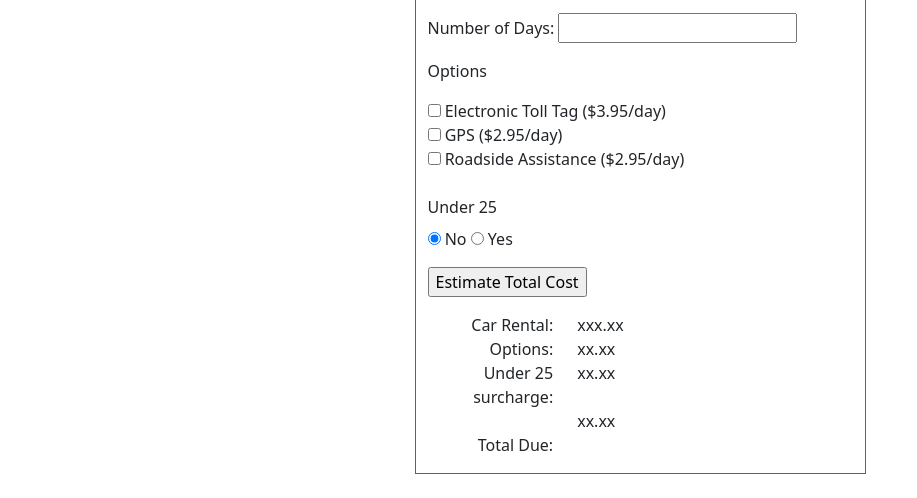
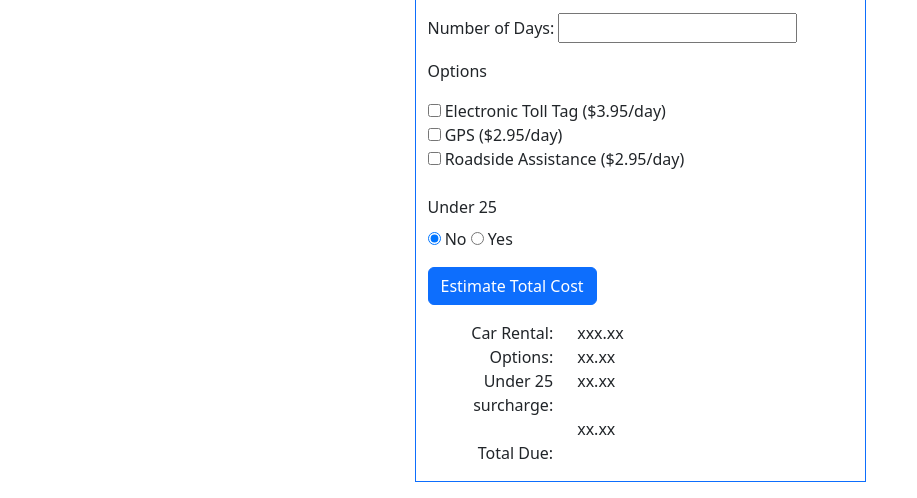
Before and after one commit to jpompey00/CarRental, a plain HTML site: page index.html in a window 1280 px wide. Shown: the part 168-666 px from the top of the page, without its empty margins (0-917 px from the left). Drawn offline with nearby package versions, Linux system fonts and the light colour scheme.

Commit message:
checkpoint styling

```diff
--- a/index.html
+++ b/index.html
@@ -90,7 +90,7 @@
                                 <input id="under25YesRadioButton" type="radio" name="under25">
                                 <label>Yes</label>
                                 <br>
-                                <input id="estimateTotalCostButton" class="my-3" type="button"
+                                <input id="estimateTotalCostButton" class="my-3 btn btn-primary" type="button"
                                     value="Estimate Total Cost" />
 
                             </div>
```
Also changed, not shown: scripts/site.js (+8 -0 lines).
